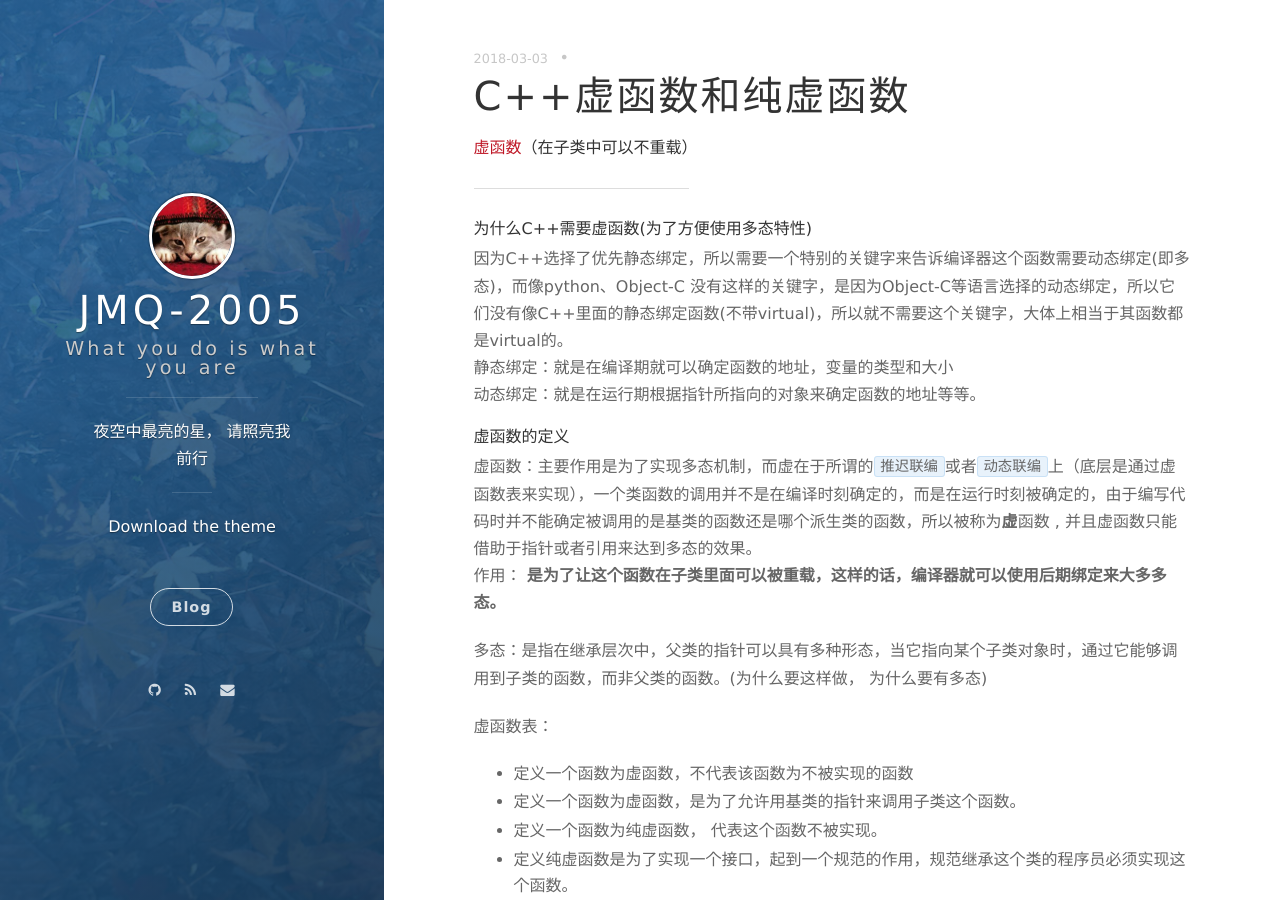
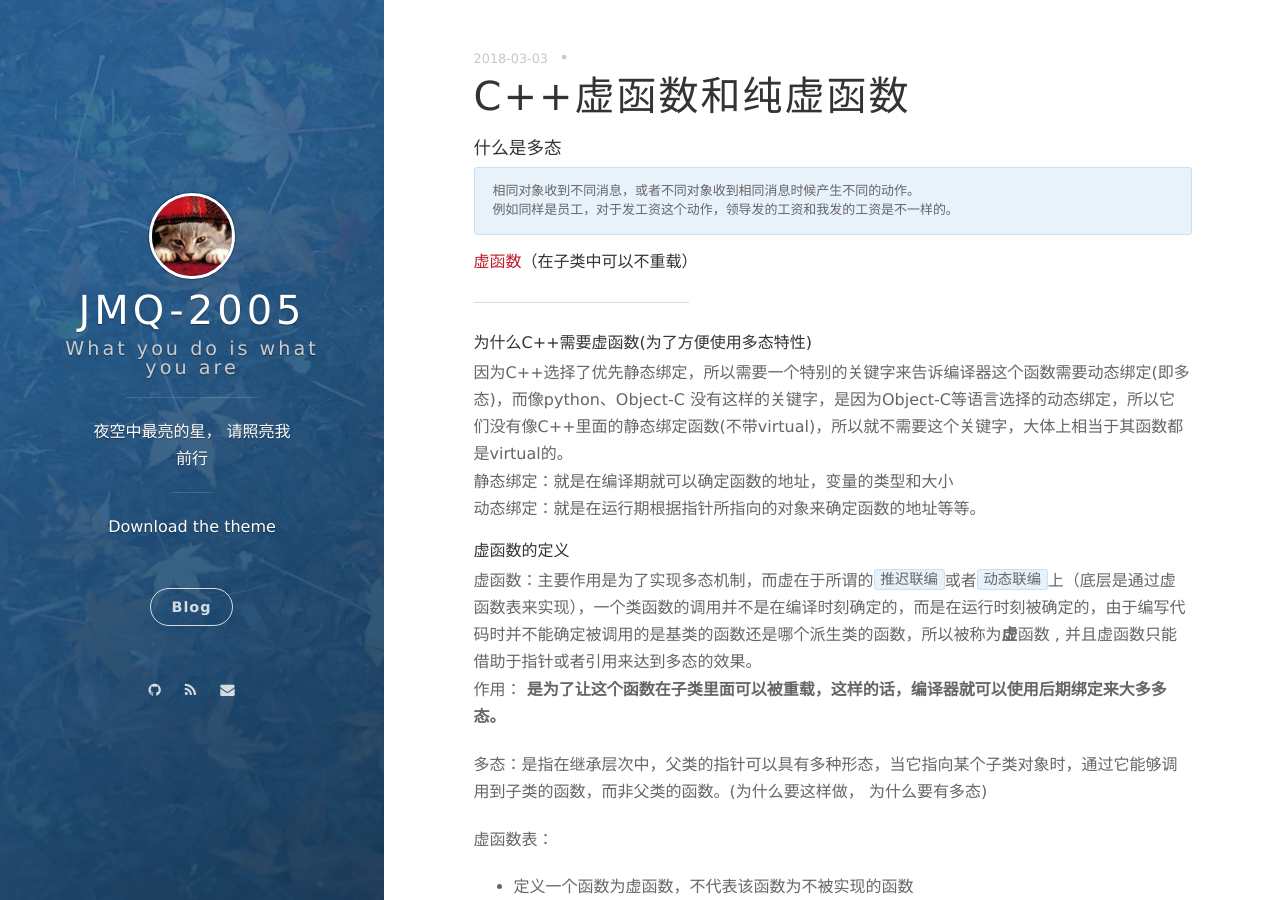
Before and after one commit to nevermore3/nevermore3.github.io, a Jekyll site: the page built from _posts/2018-03-03-C++虚函数和纯虚函数.md, in a window 1280 px wide and 900 px high. Built offline with Jekyll 4.4.1, drawn with Linux system fonts in a browser that asks for light colours; nearby versions of some CDN libraries; our own code applies the rules of GitHub Pages for plain Markdown files; comment, search, counter and statistics services are not loaded.

Commit message:
Update 2018-03-03-C++虚函数和纯虚函数.md

```diff
--- a/_posts/2018-03-03-C++虚函数和纯虚函数.md
+++ b/_posts/2018-03-03-C++虚函数和纯虚函数.md
@@ -1,3 +1,8 @@
+#### 什么是多态
+
+	相同对象收到不同消息，或者不同对象收到相同消息时候产生不同的动作。
+	例如同样是员工，对于发工资这个动作，领导发的工资和我发的工资是不一样的。
+
 ##### [虚函数](http://www.cnblogs.com/QG-whz/p/4909359.html)（在子类中可以不重载）
 ----------
 ##### 为什么C++需要虚函数(为了方便使用多态特性)
```
